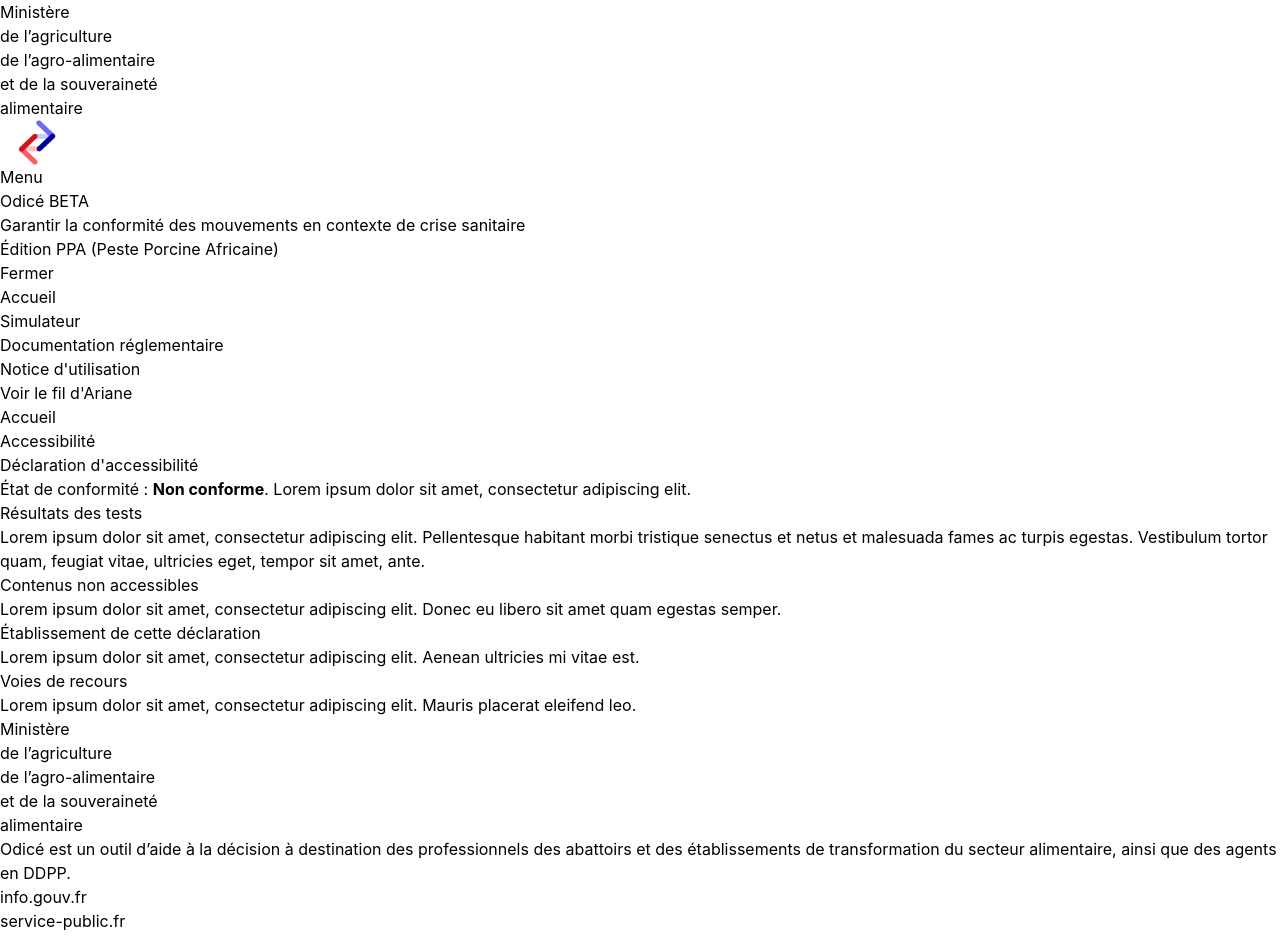
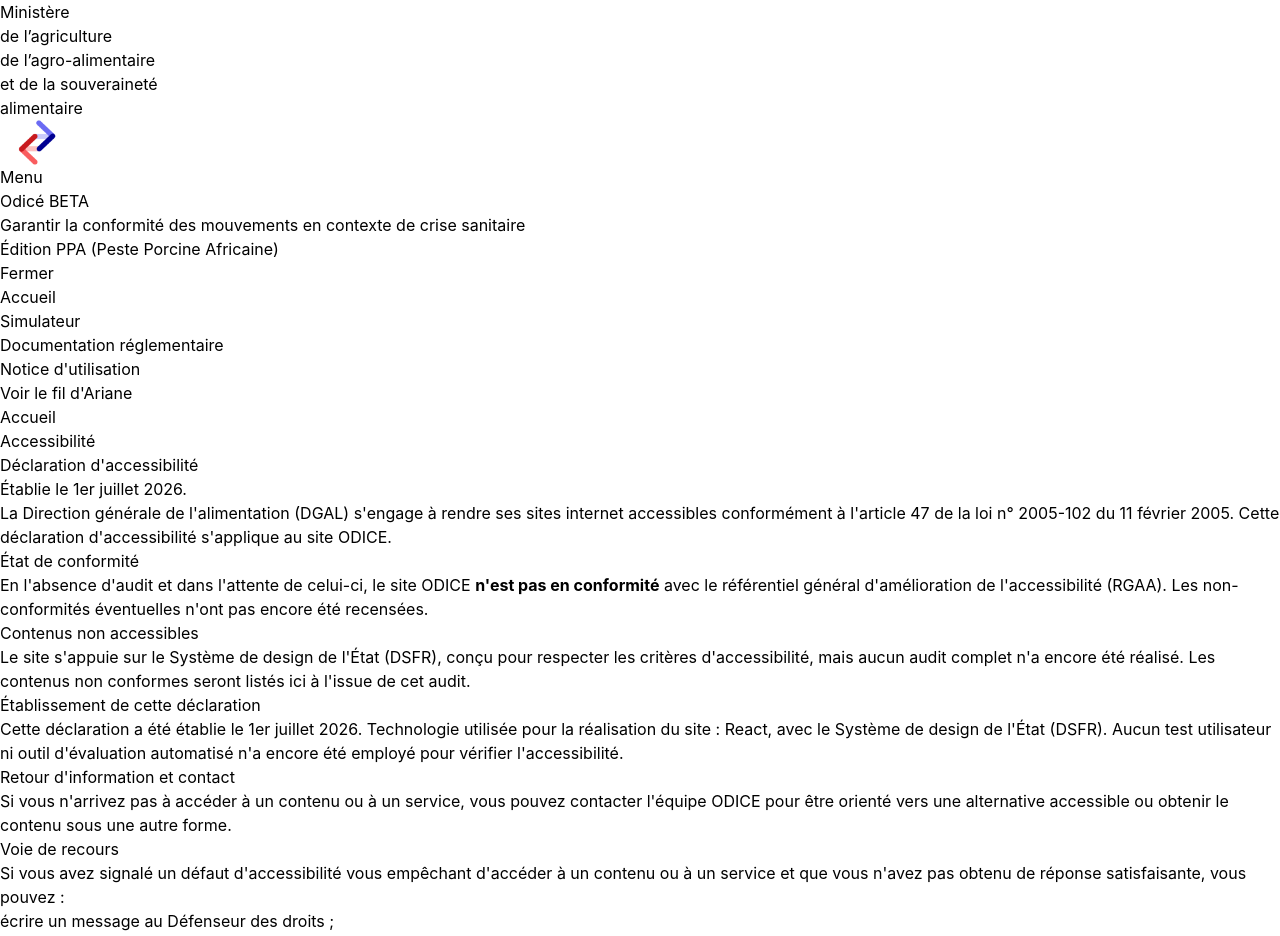
Before and after one commit to betagouv/odice, a React (Vite) app: page /accessibilite in a window 1280 px wide. Shown: the top 936 px of the page. Built offline with nearby package versions, Linux system fonts and the light colour scheme; no server answers.

Commit message:
feat(legal): rédige mentions légales, données personnelles et accessibilité
Remplace les placeholders par des contenus DSFR conformes RGPD/RGAA adaptés au contexte PPA.

```diff
--- a/src/features/legal/pages/AccessibilitePage.tsx
+++ b/src/features/legal/pages/AccessibilitePage.tsx
@@ -3,9 +3,9 @@
 import { PageContainer } from "@shared/components/PageContainer";
 import { PageTitle } from "@shared/components/PageTitle";
 
+// TODO: mettre à jour l'état de conformité et les résultats à l'issue d'un audit RGAA,
+// et confirmer le contact du référent accessibilité.
 export function AccessibilitePage() {
-  // TODO: rédiger la déclaration d'accessibilité conforme RGAA 4.1.2 (audit, état de conformité,
-  // dérogations, voies de recours, contact référent accessibilité)
   return (
     <PageContainer>
       <PageTitle>Accessibilité</PageTitle>
@@ -14,33 +14,77 @@
       <div className="fr-grid-row fr-grid-row--gutters fr-mt-2w">
         <div className="fr-col-12 fr-col-md-8">
           <h1>Déclaration d'accessibilité</h1>
-          <p className="fr-text--lead">
-            État de conformité : <strong>Non conforme</strong>. Lorem ipsum dolor sit amet,
-            consectetur adipiscing elit.
+          <p className="fr-text--lead">Établie le 1er juillet 2026.</p>
+          <p>
+            La Direction générale de l'alimentation (DGAL) s'engage à rendre ses sites internet
+            accessibles conformément à l'article 47 de la loi n° 2005-102 du 11 février 2005. Cette
+            déclaration d'accessibilité s'applique au site ODICE.
           </p>
 
-          <h2>Résultats des tests</h2>
+          <h2>État de conformité</h2>
           <p>
-            Lorem ipsum dolor sit amet, consectetur adipiscing elit. Pellentesque habitant morbi
-            tristique senectus et netus et malesuada fames ac turpis egestas. Vestibulum tortor
-            quam, feugiat vitae, ultricies eget, tempor sit amet, ante.
+            En l'absence d'audit et dans l'attente de celui-ci, le site ODICE{" "}
+            <strong>n'est pas en conformité</strong> avec le référentiel général d'amélioration de
+            l'accessibilité (RGAA). Les non-conformités éventuelles n'ont pas encore été recensées.
           </p>
 
           <h2>Contenus non accessibles</h2>
           <p>
-            Lorem ipsum dolor sit amet, consectetur adipiscing elit. Donec eu libero sit amet quam
-            egestas semper.
+            Le site s'appuie sur le Système de design de l'État (DSFR), conçu pour respecter les
+            critères d'accessibilité, mais aucun audit complet n'a encore été réalisé. Les contenus
+            non conformes seront listés ici à l'issue de cet audit.
           </p>
 
           <h2>Établissement de cette déclaration</h2>
           <p>
-            Lorem ipsum dolor sit amet, consectetur adipiscing elit. Aenean ultricies mi vitae est.
+            Cette déclaration a été établie le 1er juillet 2026. Technologie utilisée pour la
+            réalisation du site : React, avec le Système de design de l'État (DSFR). Aucun test
+            utilisateur ni outil d'évaluation automatisé n'a encore été employé pour vérifier
+            l'accessibilité.
           </p>
 
-          <h2>Voies de recours</h2>
+          <h2>Retour d'information et contact</h2>
           <p>
-            Lorem ipsum dolor sit amet, consectetur adipiscing elit. Mauris placerat eleifend leo.
+            Si vous n'arrivez pas à accéder à un contenu ou à un service, vous pouvez contacter
+            l'équipe ODICE pour être orienté vers une alternative accessible ou obtenir le contenu
+            sous une autre forme.
           </p>
+
+          <h2>Voie de recours</h2>
+          <p>
+            Si vous avez signalé un défaut d'accessibilité vous empêchant d'accéder à un contenu ou
+            à un service et que vous n'avez pas obtenu de réponse satisfaisante, vous pouvez :
+          </p>
+          <ul>
+            <li>
+              écrire un message au{" "}
+              <a
+                className="fr-link"
+                href="https://formulaire.defenseurdesdroits.fr/"
+                target="_blank"
+                rel="noopener external noreferrer"
+              >
+                Défenseur des droits
+              </a>{" "}
+              ;
+            </li>
+            <li>
+              contacter{" "}
+              <a
+                className="fr-link"
+                href="https://www.defenseurdesdroits.fr/carte-des-delegues"
+                target="_blank"
+                rel="noopener external noreferrer"
+              >
+                le délégué du Défenseur des droits dans votre région
+              </a>{" "}
+              ;
+            </li>
+            <li>
+              envoyer un courrier par la poste (gratuit, sans timbre) : Défenseur des droits, Libre
+              réponse 71120, 75342 Paris CEDEX 07.
+            </li>
+          </ul>
         </div>
       </div>
     </PageContainer>
--- a/src/features/legal/pages/DonneesPersonnellesPage.tsx
+++ b/src/features/legal/pages/DonneesPersonnellesPage.tsx
@@ -3,9 +3,9 @@
 import { PageContainer } from "@shared/components/PageContainer";
 import { PageTitle } from "@shared/components/PageTitle";
 
+// TODO: confirmer avant mise en ligne le responsable de traitement, le DPO, la durée de
+// conservation exacte de la mesure d'audience et la configuration Matomo (exemption CNIL).
 export function DonneesPersonnellesPage() {
-  // TODO: rédiger la politique de protection des données (RGPD : finalités, base légale,
-  // données collectées, durée de conservation, droits, DPO, recours CNIL)
   return (
     <PageContainer>
       <PageTitle>Données personnelles</PageTitle>
@@ -15,41 +15,92 @@
 
       <div className="fr-grid-row fr-grid-row--gutters fr-mt-2w">
         <div className="fr-col-12 fr-col-md-8">
-          <h1>Données personnelles</h1>
-          <p className="fr-text--lead">
-            Lorem ipsum dolor sit amet, consectetur adipiscing elit. Pellentesque habitant morbi
-            tristique senectus et netus.
+          <h1>Politique de protection des données</h1>
+          <p className="fr-text--lead">Dernière mise à jour : 1er juillet 2026.</p>
+          <p>
+            ODICE est un service public qui aide les professionnels à déterminer les règles
+            applicables aux mouvements de viandes en contexte de peste porcine africaine (PPA).
+            Cette politique décrit, de façon simple, quelles données sont traitées et pourquoi.
           </p>
 
-          <h2>Responsable de traitement</h2>
+          <h2>1. Responsable de traitement</h2>
           <p>
-            Lorem ipsum dolor sit amet, consectetur adipiscing elit. Donec pede justo, fringilla
-            vel, aliquet nec, vulputate eget, arcu.
+            Le responsable de traitement est la Direction générale de l'alimentation (DGAL) du
+            ministère de l'Agriculture et de la Souveraineté alimentaire, 251 rue de Vaugirard,
+            75732 Paris Cedex 15. Le ministère a désigné un délégué à la protection des données
+            (DPO), point de contact privilégié de la Commission nationale de l'informatique et des
+            libertés (CNIL).
           </p>
 
-          <h2>Finalités et base légale</h2>
+          <h2>2. Quelles données sont collectées ?</h2>
           <p>
-            Lorem ipsum dolor sit amet, consectetur adipiscing elit. In enim justo, rhoncus ut,
-            imperdiet a, venenatis vitae, justo.
+            ODICE fonctionne sans création de compte ni authentification. Les informations que vous
+            saisissez dans le simulateur (zone d'origine, statut sanitaire, marque de salubrité,
+            etc.) sont traitées <strong>directement dans votre navigateur</strong> pour produire le
+            résultat réglementaire : elles ne sont ni transmises à un serveur, ni enregistrées. Ce
+            ne sont pas des données à caractère personnel.
+          </p>
+          <p>Sont uniquement traitées à des fins de mesure d'audience :</p>
+          <ul>
+            <li>
+              des données techniques liées à la navigation (pages consultées, type de navigateur,
+              système, provenance) ;
+            </li>
+            <li>
+              un identifiant de visite déposé par l'outil de mesure d'audience, ne contenant aucune
+              donnée nominative.
+            </li>
+          </ul>
+
+          <h2>3. Pourquoi ces données sont-elles traitées ?</h2>
+          <ul>
+            <li>fournir le résultat réglementaire demandé par le simulateur ;</li>
+            <li>
+              mesurer l'usage du service et l'améliorer (statistiques anonymes de fréquentation et
+              de parcours).
+            </li>
+          </ul>
+
+          <h2>4. Sur quelle base légale ?</h2>
+          <p>
+            Les traitements reposent sur l'exécution d'une mission d'intérêt public dont est
+            investie la DGAL. La mesure d'audience est réalisée à des fins strictement internes
+            d'amélioration du service.
           </p>
 
-          <h2>Données collectées et durée de conservation</h2>
+          <h2>5. Combien de temps sont-elles conservées ?</h2>
           <p>
-            Lorem ipsum dolor sit amet, consectetur adipiscing elit. Nullam dictum felis eu pede
-            mollis pretium.
+            Les informations saisies dans le simulateur ne sont pas conservées. Les données de
+            mesure d'audience sont conservées à des fins statistiques pendant une durée maximale de
+            25 mois, conformément aux recommandations de la CNIL.
           </p>
 
-          <h2>Vos droits</h2>
+          <h2>6. Qui a accès aux données ?</h2>
           <p>
-            Conformément au Règlement Général sur la Protection des Données (RGPD), vous disposez
-            d'un droit d'accès, de rectification, d'effacement, d'opposition et de portabilité de
-            vos données. Lorem ipsum dolor sit amet, consectetur adipiscing elit.
+            Seules les personnes habilitées de l'équipe ODICE et de la DGAL accèdent aux
+            statistiques d'usage, pour les finalités décrites ci-dessus. La mesure d'audience est
+            assurée par la plateforme de statistiques de beta.gouv (Matomo). L'hébergement est
+            assuré par Scalingo (France, Union européenne). Aucune donnée n'est cédée à des tiers à
+            des fins commerciales ni transférée hors de l'Union européenne.
           </p>
 
-          <h2>Contact et recours</h2>
+          <h2>7. Cookies et traceurs</h2>
           <p>
-            Lorem ipsum dolor sit amet, consectetur adipiscing elit. Integer tincidunt. Cras
-            dapibus.
+            ODICE n'utilise aucun cookie publicitaire ni traceur tiers. Seuls des cookies de mesure
+            d'audience Matomo, configurés pour respecter la vie privée (anonymisation, absence de
+            recoupement entre sites), peuvent être déposés. Cette configuration permet une mesure
+            d'audience exemptée de consentement au sens de la CNIL. Vous pouvez à tout moment
+            supprimer ces cookies en vidant les données de site de votre navigateur.
+          </p>
+
+          <h2>8. Vos droits</h2>
+          <p>
+            Conformément au RGPD et à la loi « Informatique et libertés », vous disposez d'un droit
+            d'accès, de rectification, d'effacement, de limitation et d'opposition sur vos données.
+            Pour les exercer, contactez le délégué à la protection des données du ministère de
+            l'Agriculture et de la Souveraineté alimentaire. Si vous estimez, après nous avoir
+            contactés, que vos droits ne sont pas respectés, vous pouvez adresser une réclamation à
+            la CNIL.
           </p>
         </div>
       </div>
--- a/src/features/legal/pages/MentionsLegalesPage.tsx
+++ b/src/features/legal/pages/MentionsLegalesPage.tsx
@@ -1,11 +1,12 @@
+import { Link } from "react-router-dom";
 import { ROUTES } from "@shared/config/routes.config";
 import { Breadcrumb } from "@shared/components/Breadcrumb";
 import { PageContainer } from "@shared/components/PageContainer";
 import { PageTitle } from "@shared/components/PageTitle";
 
+// TODO: confirmer avant mise en ligne l'entité éditrice exacte, le directeur de la
+// publication et les coordonnées de contact (cf. équipe ODICE / DGAL).
 export function MentionsLegalesPage() {
-  // TODO: rédiger les mentions légales (éditeur, directeur de publication, hébergeur,
-  // propriété intellectuelle, contact)
   return (
     <PageContainer>
       <PageTitle>Mentions légales</PageTitle>
@@ -16,33 +17,48 @@
       <div className="fr-grid-row fr-grid-row--gutters fr-mt-2w">
         <div className="fr-col-12 fr-col-md-8">
           <h1>Mentions légales</h1>
-          <p className="fr-text--lead">
-            Lorem ipsum dolor sit amet, consectetur adipiscing elit. Pellentesque habitant morbi
-            tristique senectus et netus et malesuada.
+          <p className="fr-text--lead">Dernière mise à jour : 1er juillet 2026.</p>
+
+          <h2>Éditeur</h2>
+          <p>
+            ODICE est édité par la Direction générale de l'alimentation (DGAL) du ministère de
+            l'Agriculture et de la Souveraineté alimentaire, 251 rue de Vaugirard, 75732 Paris Cedex
+            15.
           </p>
-
-          <h2>Éditeur du site</h2>
           <p>
-            Lorem ipsum dolor sit amet, consectetur adipiscing elit. Aenean commodo ligula eget
-            dolor. Aenean massa.
+            Le service est développé dans le cadre du programme beta.gouv de la Direction
+            interministérielle du numérique (DINUM).
           </p>
 
           <h2>Directeur de la publication</h2>
+          <p>Le directeur de la publication est le Directeur général de l'alimentation.</p>
+
+          <h2>Hébergement</h2>
           <p>
-            Lorem ipsum dolor sit amet, consectetur adipiscing elit. Cum sociis natoque penatibus et
-            magnis dis parturient montes.
+            Le site est hébergé par Scalingo SAS, 3 place de Haguenau, 67000 Strasbourg, France. Les
+            données sont hébergées au sein de l'Union européenne.
           </p>
 
-          <h2>Hébergeur</h2>
+          <h2>Contact</h2>
           <p>
-            Lorem ipsum dolor sit amet, consectetur adipiscing elit. Donec quam felis, ultricies
-            nec, pellentesque eu, pretium quis, sem.
+            Pour toute question relative au service, vous pouvez écrire à l'équipe ODICE via les
+            coordonnées indiquées sur le site du ministère de l'Agriculture et de la Souveraineté
+            alimentaire.
           </p>
 
           <h2>Propriété intellectuelle</h2>
           <p>
-            Lorem ipsum dolor sit amet, consectetur adipiscing elit. Nulla consequat massa quis
-            enim.
+            Sauf mention explicite de propriété intellectuelle détenue par des tiers, les contenus
+            de ce site sont proposés sous licence Etalab 2.0.
+          </p>
+
+          <h2>Données personnelles</h2>
+          <p>
+            Les modalités de traitement des données à caractère personnel sont décrites dans la{" "}
+            <Link className="fr-link" to={ROUTES.DONNEES_PERSONNELLES}>
+              politique de protection des données
+            </Link>
+            .
           </p>
         </div>
       </div>
```
